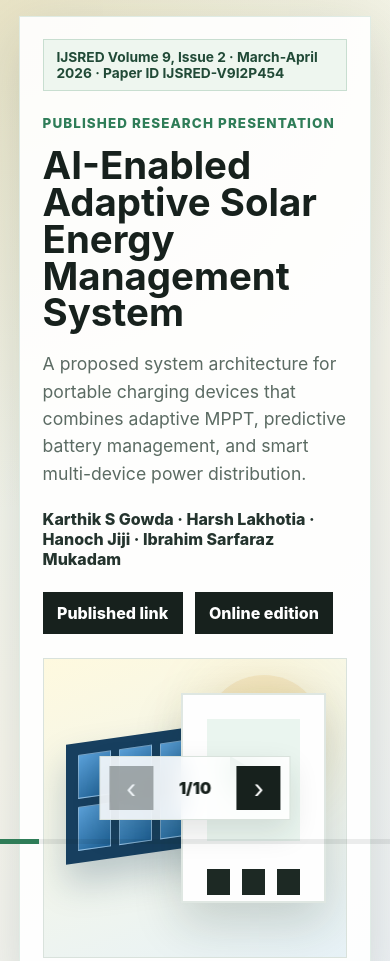
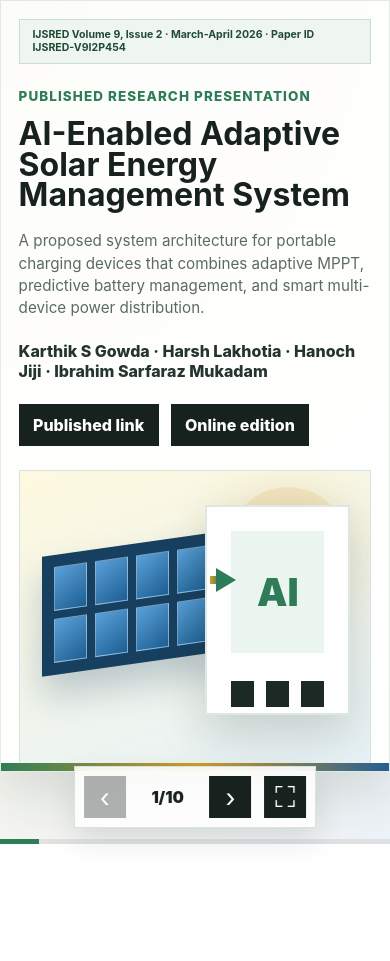
Before and after one commit to Karthisgowda/PCL, a website: page index.html in a window 390 px wide. Shown: the top 961 px of the page. After the commit the page ends 844 px from the top, so only its background shows below. Drawn offline with Linux system fonts and the light colour scheme.

Commit message:
Make presentation fullscreen fit

```diff
--- a/index.html
+++ b/index.html
@@ -199,6 +199,7 @@
       <button id="prev" type="button" aria-label="Previous slide">‹</button>
       <div class="counter"><span id="current">1</span>/<span id="total">10</span></div>
       <button id="next" type="button" aria-label="Next slide">›</button>
+      <button id="fullscreen" type="button" aria-label="Toggle fullscreen">⛶</button>
     </nav>
     <div class="progress" aria-hidden="true"><span id="progress"></span></div>
     <script src="script.js"></script>
--- a/script.js
+++ b/script.js
@@ -4,6 +4,7 @@ const total = document.querySelector("#total");
 const progress = document.querySelector("#progress");
 const prev = document.querySelector("#prev");
 const next = document.querySelector("#next");
+const fullscreen = document.querySelector("#fullscreen");
 
 let index = 0;
 total.textContent = slides.length;
@@ -22,8 +23,18 @@ function showSlide(nextIndex) {
 
 prev.addEventListener("click", () => showSlide(index - 1));
 next.addEventListener("click", () => showSlide(index + 1));
+fullscreen.addEventListener("click", async () => {
+  if (!document.fullscreenElement) {
+    await document.documentElement.requestFullscreen();
+  } else {
+    await document.exitFullscreen();
+  }
+});
 
 document.addEventListener("keydown", (event) => {
+  if (event.key.toLowerCase() === "f") {
+    fullscreen.click();
+  }
   if (event.key === "ArrowRight" || event.key === "PageDown" || event.key === " ") {
     event.preventDefault();
     showSlide(index + 1);
--- a/styles.css
+++ b/styles.css
@@ -17,6 +17,7 @@
 
 body {
   margin: 0;
+  overflow: hidden;
   min-height: 100vh;
   background:
     radial-gradient(circle at top left, rgba(211, 157, 42, 0.2), transparent 32rem),
@@ -31,20 +32,23 @@ a {
 }
 
 .deck {
-  min-height: 100vh;
+  width: 100vw;
+  height: 100vh;
   display: grid;
   place-items: center;
-  padding: 4.5rem 1.2rem 5.5rem;
+  padding: 0;
 }
 
 .slide {
   display: none;
-  width: min(1120px, 100%);
-  min-height: min(680px, calc(100vh - 10rem));
+  width: min(100vw, 177.7778vh);
+  height: min(56.25vw, 100vh);
+  min-height: 0;
+  aspect-ratio: 16 / 9;
   background: rgba(255, 255, 255, 0.9);
   border: 1px solid rgba(47, 125, 88, 0.14);
   box-shadow: var(--shadow);
-  padding: clamp(1.4rem, 3vw, 3.4rem);
+  padding: clamp(1.1rem, 3.5vmin, 3rem);
   position: relative;
   overflow: hidden;
 }
@@ -68,7 +72,7 @@ a {
   border: 1px solid rgba(47, 125, 88, 0.2);
   color: #214a37;
   background: #eef6ef;
-  font-size: 0.86rem;
+  font-size: clamp(0.66rem, 1.25vmin, 0.86rem);
   font-weight: 700;
   margin-bottom: 1.4rem;
 }
@@ -99,20 +103,20 @@ p {
 
 h1 {
   max-width: 820px;
-  font-size: clamp(2.4rem, 6vw, 5.7rem);
+  font-size: clamp(2rem, 7.2vmin, 5.2rem);
   line-height: 0.96;
   margin-bottom: 1.2rem;
 }
 
 h2 {
   max-width: 900px;
-  font-size: clamp(2rem, 4.2vw, 4rem);
+  font-size: clamp(1.65rem, 5.1vmin, 3.75rem);
   line-height: 1.02;
   margin-bottom: 1.6rem;
 }
 
 h3 {
-  font-size: clamp(1.05rem, 1.7vw, 1.35rem);
+  font-size: clamp(0.9rem, 2vmin, 1.25rem);
   margin-bottom: 0.55rem;
 }
 
@@ -122,13 +126,13 @@ li,
 .fact-stack span,
 .impact-grid span {
   color: var(--muted);
-  font-size: clamp(1rem, 1.35vw, 1.2rem);
-  line-height: 1.55;
+  font-size: clamp(0.82rem, 1.65vmin, 1.08rem);
+  line-height: 1.46;
 }
 
 .subtitle {
   max-width: 760px;
-  font-size: clamp(1.1rem, 1.7vw, 1.35rem);
+  font-size: clamp(0.95rem, 1.9vmin, 1.25rem);
 }
 
 .author-line {
@@ -152,7 +156,8 @@ li,
 }
 
 .hero-visual {
-  min-height: 420px;
+  min-height: 0;
+  height: min(48vmin, 420px);
   position: relative;
   border: 1px solid var(--line);
   background: linear-gradient(160deg, #fef9df, #e7f2f7);
@@ -306,7 +311,7 @@ li,
 }
 
 .flow-diagram div {
-  min-height: 112px;
+  min-height: clamp(70px, 13vmin, 112px);
   display: grid;
   place-items: center;
   text-align: center;
@@ -376,7 +381,7 @@ li,
 .controls {
   position: fixed;
   left: 50%;
-  bottom: 1.5rem;
+  bottom: 1rem;
   transform: translateX(-50%);
   display: flex;
   align-items: center;
@@ -390,8 +395,8 @@ li,
 }
 
 button {
-  width: 44px;
-  height: 44px;
+  width: 42px;
+  height: 42px;
   border: 0;
   background: var(--ink);
   color: white;
@@ -428,11 +433,14 @@ button:disabled {
 
 @media (max-width: 860px) {
   .deck {
-    padding-top: 1rem;
+    align-items: start;
   }
 
   .slide {
-    min-height: calc(100vh - 7rem);
+    width: 100vw;
+    height: calc(100vh - 4.5rem);
+    aspect-ratio: auto;
+    overflow: auto;
   }
 
   .title-grid,
@@ -478,6 +486,7 @@ button:disabled {
 @media print {
   body {
     background: white;
+    overflow: visible;
   }
 
   .deck {
```
